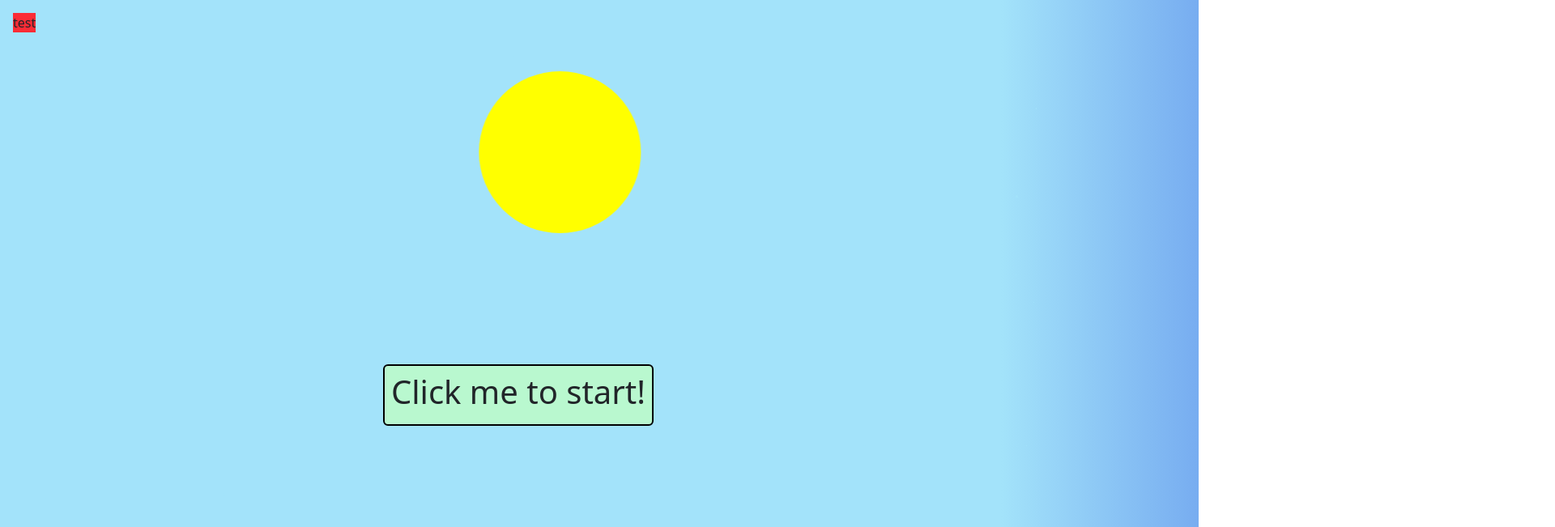
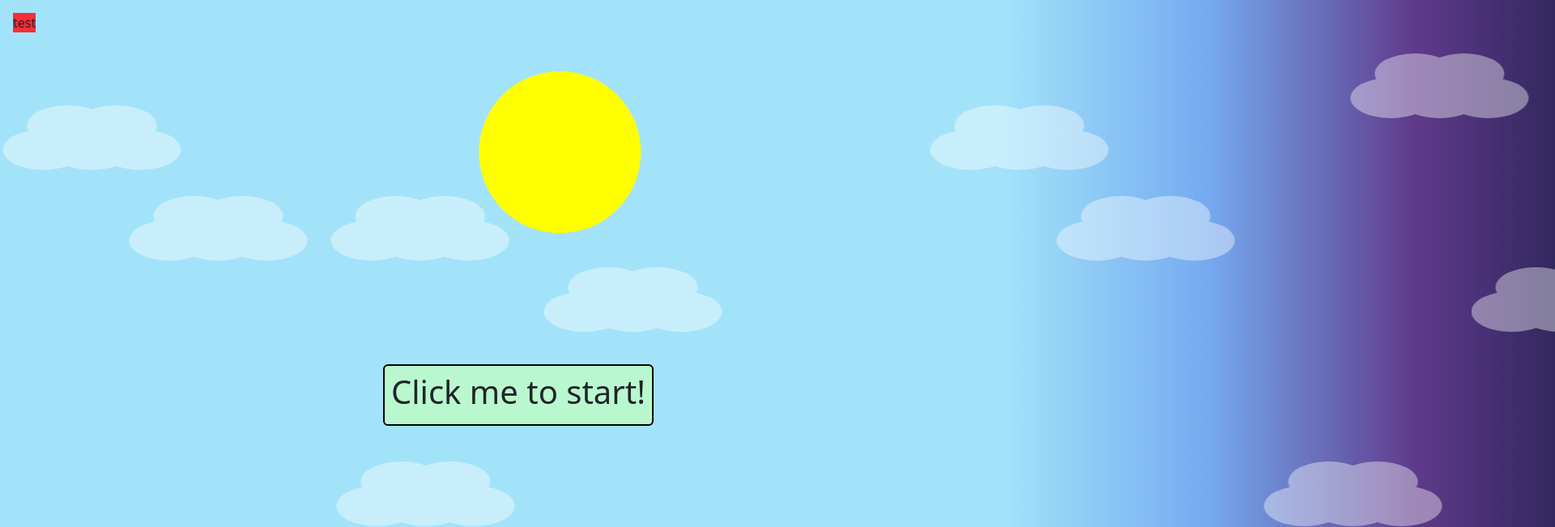
Before and after one commit to cala28124-sketch/portfolio-project, a React app: page / in a window 1280 px wide. Shown: the top 651 px of the page at 81% size, 1920 px wide, since content can reach past the window. Built offline with nearby package versions, Linux system fonts and the light colour scheme; the HTML template or start-up script is replaced by a standard one; a web font is replaced by a local one.

Commit message:
cloudv2 wip

```diff
--- a/src/App.css
+++ b/src/App.css
@@ -138,25 +138,40 @@ body.no-scroll {
 
 .cloud {
   position: absolute;
-  top: 20%;
-  left: 10%;
-  width: 200px;
-  height: 100px;
   background: white;
   border-radius: 50%;
   box-shadow: 60px 0 0 white, 120px 0 0 white, 30px -30px 0 white,
     90px -30px 0 white;
-  opacity: 0.8;
-  animation: moveClouds 60s linear infinite;
+  opacity: 0.4;
+  z-index: 10;
 }
-@keyframes moveClouds {
+
+.cloudanimate1 {
+  animation: moveClouds1 60s linear infinite;
+}
+
+.cloudanimate2 {
+  animation: moveClouds2 60s linear infinite;
+}
+
+@keyframes moveClouds1 {
   0% {
-    transform: translateX(-100vw);
+    transform: translateX(-10vw);
   }
   100% {
     transform: translateX(100vw);
   }
 }
+
+@keyframes moveClouds2 {
+  0% {
+    transform: translateX(100vw);
+  }
+  100% {
+    transform: translateX(-10vw);
+  }
+}
+
 .stars {
   background-image: url(https://th.bing.com/th/id/R.1ac993017c55863b122b7dac8467d622?rik=frJJa28vdtCS1Q&riu=http%3a%2f%2fclipart-library.com%2fnew_gallery%2f272-2720406_free-png-stars-transparent-background-stars-cartoon.png&ehk=7vDvZ0GY0QKJ5tEuhZKFcVoyEJ9M9krdOfcesDUR%2fl0%3d&risl=&pid=ImgRaw&r=0);
   background-repeat: repeat;
--- a/src/components/clouds.tsx
+++ b/src/components/clouds.tsx
@@ -2,8 +2,31 @@
 import React, { use, useEffect, useState } from "react";
 
 const Clouds = () => {
-  const [Cloud, addCloud] = useState(0);
-  const CloudNum = 25;
+  return (
+    <>
+      <div className="cloud top-[20%] w-[100px] h-[50px] cloudanimate1"></div>
+      <div className="cloud top-[20%] w-[100px] h-[50px] cloudanimate2"></div>
+      <div className="cloud top-[40%] left-[160%] w-[100px] h-[50px] cloudanimate1"></div>
+      <div className="cloud top-[40%] left-[160%] w-[100px] h-[50px] cloudanimate2"></div>
+      <div className="cloud top-[45%] right-[40%] w-[100px] h-[50px] cloudanimate1"></div>
+      <div className="cloud top-[45%] right-[40%] w-[100px] h-[50px] cloudanimate2"></div>
+      <div className="cloud top-[75%] right-[60%] w-[100px] h-[50px] cloudanimate1"></div>
+      <div className="cloud top-[75%] right-[60%] w-[100px] h-[50px] cloudanimate2"></div>
+      <div className="cloud top-[12%] left-[130%] w-[100px] h-[50px] cloudanimate1"></div>
+      <div className="cloud top-[12%] left-[130%] w-[100px] h-[50px] cloudanimate2"></div>
+      <div className="cloud top-[34%] right-[80%] w-[100px] h-[50px] cloudanimate1"></div>
+      <div className="cloud top-[34%] right-[80%] w-[100px] h-[50px] cloudanimate2"></div>
+      <div className="cloud top-[34%] right-[150%] w-[100px] h-[50px] cloudanimate1"></div>
+      <div className="cloud top-[34%] right-[150%] w-[100px] h-[50px] cloudanimate2"></div>
+    </>
+  );
+};
+
+export default Clouds;
+
+/*
+const [Cloud, addCloud] = useState(0);
+  const CloudNum = 15;
 
   useEffect(() => {
     const cloudspawn = setInterval(() => {
@@ -15,7 +38,7 @@ const Clouds = () => {
         }
         return Newcount;
       });
-    }, 15000);
+    }, 5000);
 
     return () => clearInterval(cloudspawn);
   }, []);
@@ -23,12 +46,13 @@ const Clouds = () => {
   useEffect(() => {
     if (Cloud > 0) {
       const cloud = document.createElement("img");
-      const randomSize = Math.random() * 100 + 200;
+      const randomSize = Math.random() * 300 + 300;
       const duration = Math.random() * 80 + 40;
       cloud.src = "/cloudssky.png";
       cloud.className = "movecloud";
       cloud.style.position = "absolute";
       cloud.style.top = Math.random() * 70 + 10 + "%";
+
       cloud.style.width = randomSize + "px";
       cloud.style.animationDuration = duration + "s";
 
@@ -36,7 +60,4 @@ const Clouds = () => {
     }
   }, [Cloud]);
 
-  return <></>;
-};
-
-export default Clouds;
+*/
```
